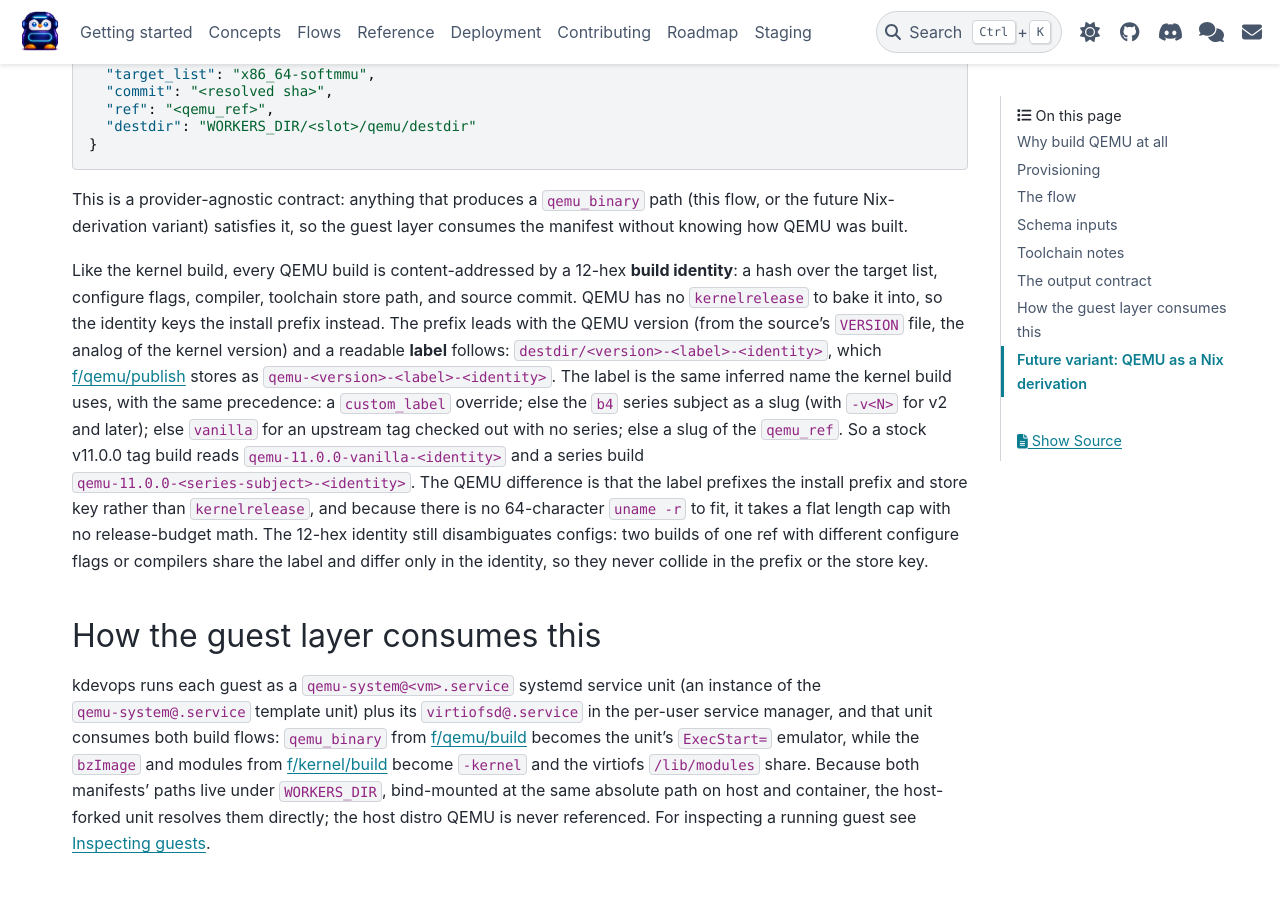
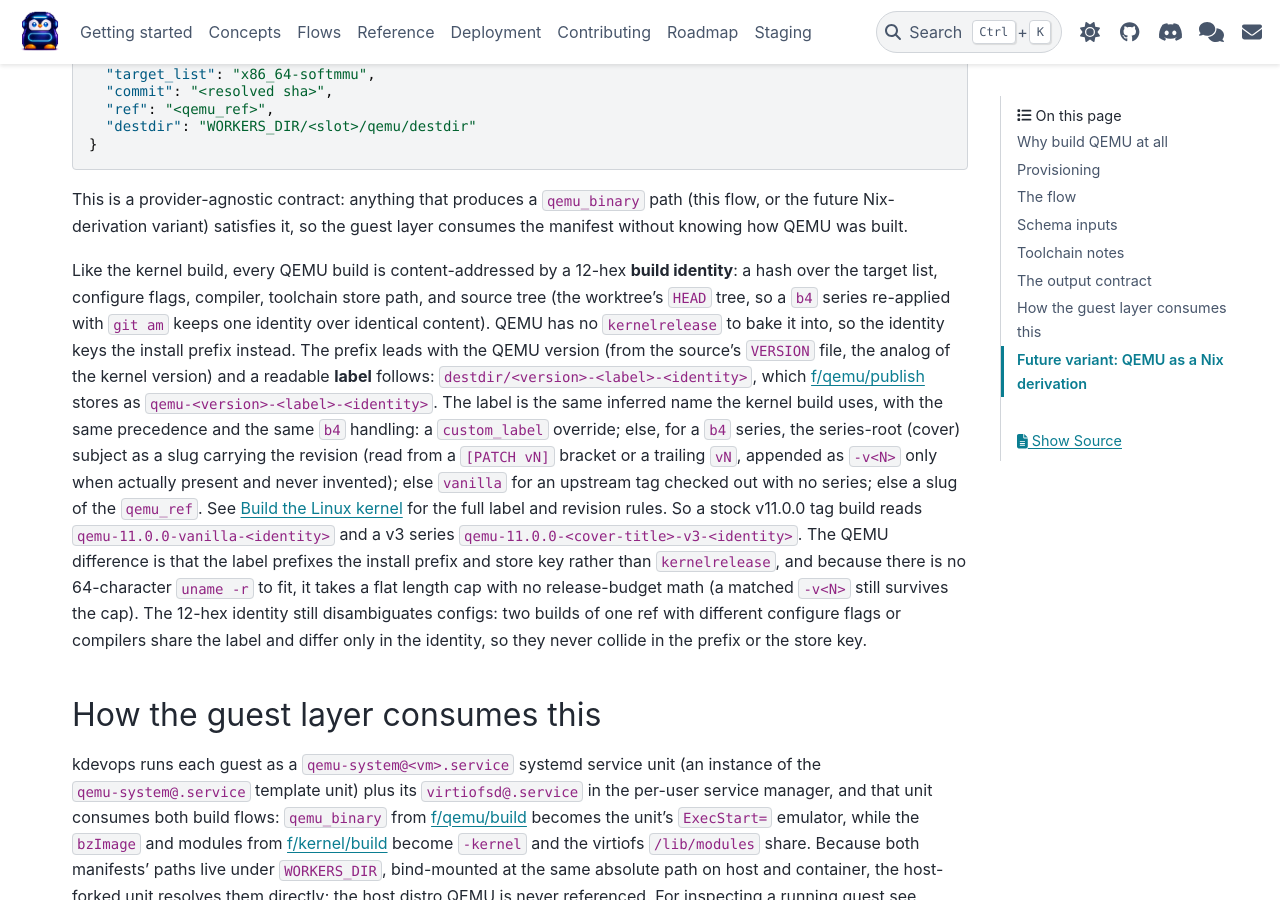
Before and after one commit to dagomez137/kdevops-ng, a Sphinx documentation site: the page built from docs/flows/qemu-build.rst, in a window 1280 px wide and 900 px high, scrolled down 4151 px. Built offline with Sphinx 7.4.7 and the PyData theme 0.15.4, drawn with Linux system fonts in a browser that asks for light colours.

Commit message:
docs: mirror the build-identity fixes into the QEMU page
The QEMU build page carried the same stale identity text the kernel page
had. Correct the digest to hash the source tree rather than the source
commit, so a b4 series re-applied with git am keeps one identity, and
replace the bracket-only revision rule with the current behavior: the
label comes from the series-root cover subject, the revision is read from
a [PATCH vN] bracket or a trailing vN and appended only when actually
present, never invented, and a matched -v<N> survives the flat length
cap. Point at the kernel build page for the full label and revision
rules rather than restating them.

Generated-by: Claude AI
Signed-off-by: Daniel Gomez <da.gomez@kernel.org>

```diff
--- a/docs/flows/qemu-build.rst
+++ b/docs/flows/qemu-build.rst
@@ -234,21 +234,27 @@ guest layer consumes the manifest without knowing how QEMU was built.
 
 Like the kernel build, every QEMU build is content-addressed by a 12-hex
 **build identity**: a hash over the target list, configure flags, compiler,
-toolchain store path, and source commit. QEMU has no ``kernelrelease`` to bake
+toolchain store path, and source tree (the worktree's ``HEAD`` tree, so a ``b4``
+series re-applied with ``git am`` keeps one identity over identical content).
+QEMU has no ``kernelrelease`` to bake
 it into, so the identity keys the install prefix instead. The prefix leads with
 the QEMU version (from the source's ``VERSION`` file, the analog of the kernel
 version) and a readable **label** follows:
 ``destdir/<version>-<label>-<identity>``, which `f/qemu/publish`_ stores as
 ``qemu-<version>-<label>-<identity>``. The label is the same inferred name the
-kernel build uses, with the same precedence: a ``custom_label`` override; else
-the ``b4`` series subject as a slug (with ``-v<N>`` for v2 and later); else
-``vanilla`` for an upstream tag checked out with no series; else a slug of the
-``qemu_ref``. So a stock v11.0.0 tag build reads
-``qemu-11.0.0-vanilla-<identity>`` and a series build
-``qemu-11.0.0-<series-subject>-<identity>``. The QEMU difference is that the
-label prefixes the install prefix and store key rather than ``kernelrelease``,
-and because there is no 64-character ``uname -r`` to fit, it takes a flat length
-cap with no release-budget math. The 12-hex identity still disambiguates
+kernel build uses, with the same precedence and the same ``b4`` handling: a
+``custom_label`` override; else, for a ``b4`` series, the series-root (cover)
+subject as a slug carrying the revision (read from a ``[PATCH vN]`` bracket or
+a trailing ``vN``, appended as ``-v<N>`` only when actually present and never
+invented); else ``vanilla`` for an upstream tag checked out with no series;
+else a slug of the ``qemu_ref``. See :doc:`kernel-build` for the full label and
+revision rules. So
+a stock v11.0.0 tag build reads ``qemu-11.0.0-vanilla-<identity>`` and a v3
+series ``qemu-11.0.0-<cover-title>-v3-<identity>``. The QEMU difference is that
+the label prefixes the install prefix and store key rather than
+``kernelrelease``, and because there is no 64-character ``uname -r`` to fit, it
+takes a flat length cap with no release-budget math (a matched ``-v<N>`` still
+survives the cap). The 12-hex identity still disambiguates
 configs: two builds of one ref with different configure flags or compilers share
 the label and differ only in the identity, so they never collide in the prefix
 or the store key.
```
